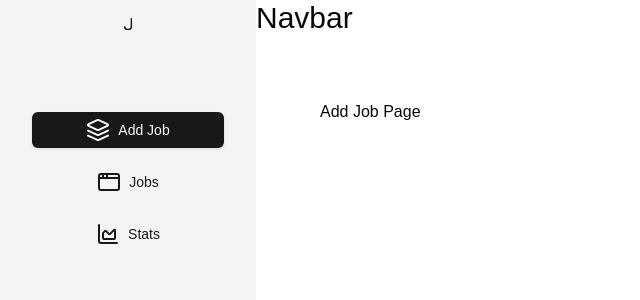
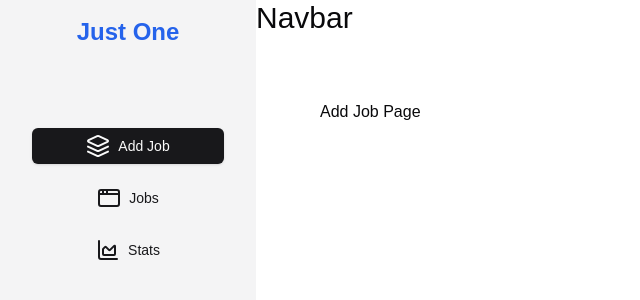
Before and after one commit to mmaustin/job-tracker, a Next.js app in the folder tracker/: page /add-job in a window 1280 px wide. Shown: the top 300 px of the page, without its empty margins (0-640 px from the left). Built offline with nearby package versions, Linux system fonts and the light colour scheme.

Commit message:
Replaced react-icon logo with text

```diff
--- a/tracker/components/Sidebar.tsx
+++ b/tracker/components/Sidebar.tsx
@@ -15,7 +15,8 @@ const Sidebar = () => {
 
   return (
     <aside className="py-4 px-8 bg-muted h-full">
-      <TbLetterJ className="mx-auto" />
+      {/* <TbLetterJ className="mx-auto" /> */}
+      <h2 className="font-bold display flex justify-center text-blue-600 text-2xl">Just One</h2>
       <div className="flex flex-col mt-20 gap-y-4">
         {links.map(link => {
           return <Button asChild key={link.href} variant={pathname === link.href ? 'default' : 'link'}>
```
